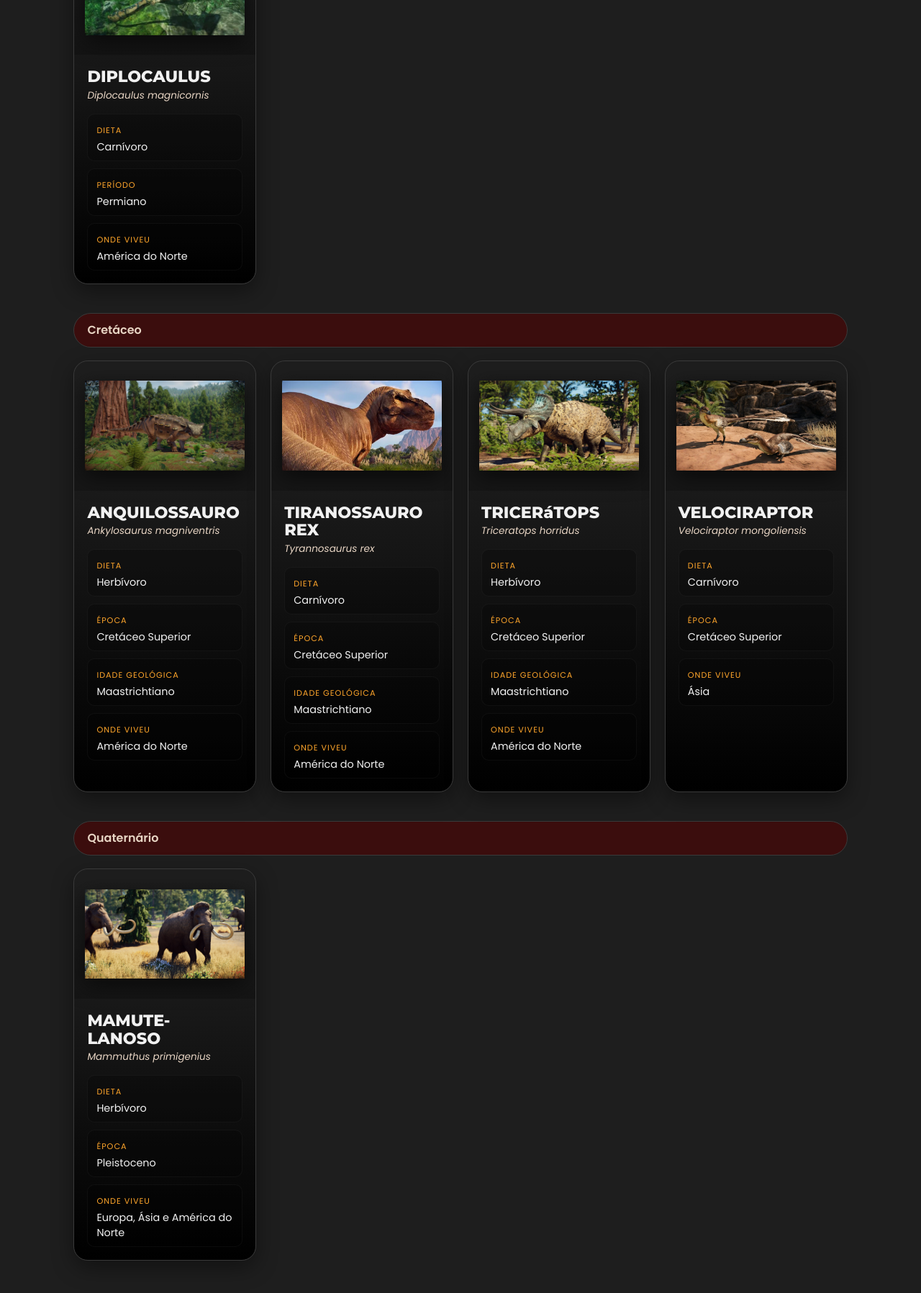
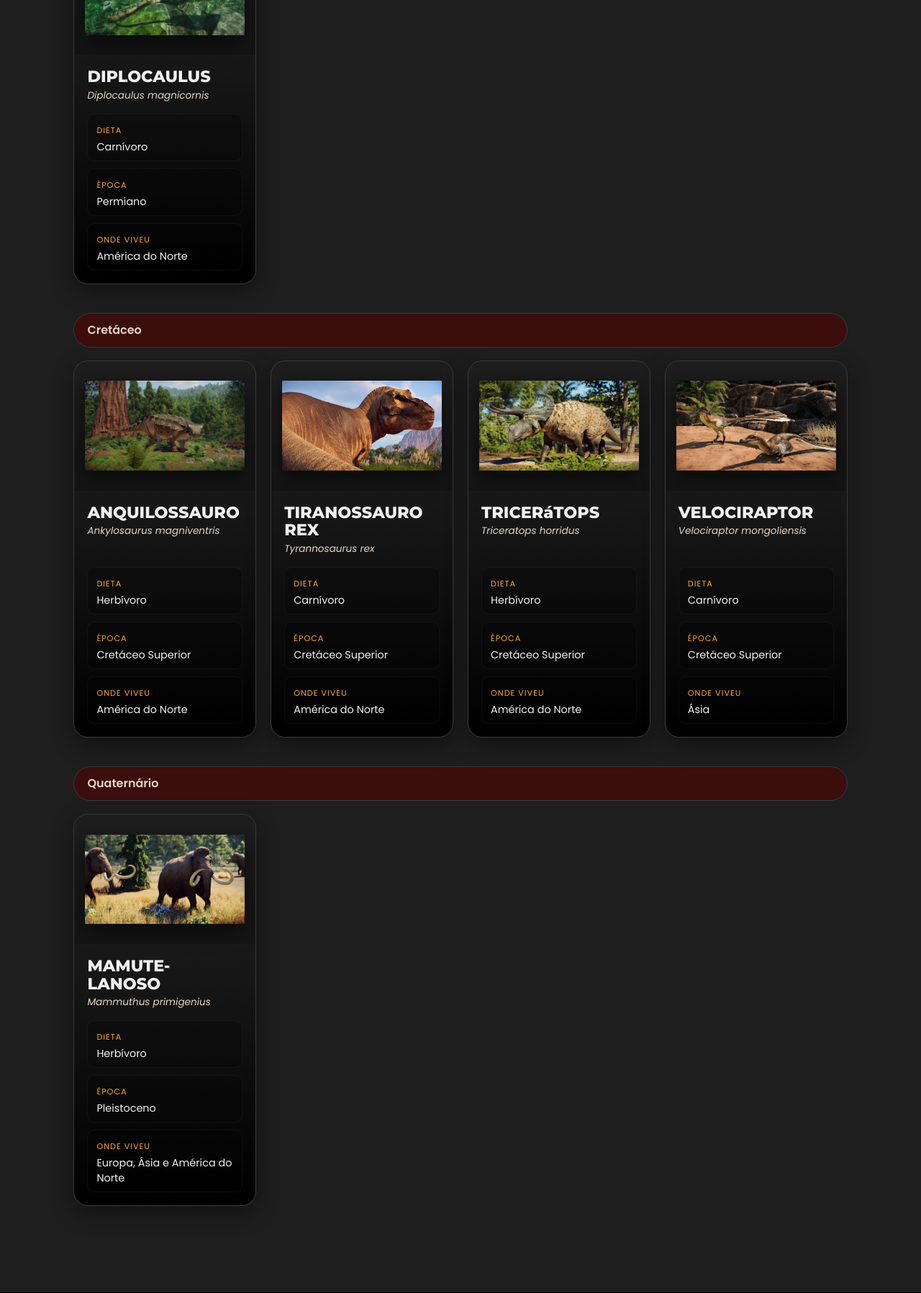
Before and after one commit to DinizDDD/PaleoPedia, a PHP site: page /index.php?page=species in a window 1280 px wide. Shown: the part 561-2358 px from the top of the page at 72% size. Run offline with PHP 8.4, Linux system fonts and the light colour scheme; data comes from the database, SQL or seed files in the repository.

Commit message:
Fixes in the cards

```diff
--- a/assets/css/card.css
+++ b/assets/css/card.css
@@ -219,7 +219,9 @@
 .species-card {
     width: 100%;
     min-height: auto;
-    background: linear-gradient( 180deg, var(--Cinza-Card) 0%, var(--Preto) 100%);
+    display: flex;
+    flex-direction: column;
+    background: linear-gradient(180deg, var(--Cinza-Card) 0%, var(--Preto) 100%);
     border-radius: 20px;
     overflow: hidden;
     transition: 0.3s ease;
@@ -261,7 +263,7 @@
     display: flex;
     flex-direction: column;
     gap: 15px;
-    height: calc(100% - 180px);
+    flex: 1;
 }
 
 .species-title h2 {
@@ -287,6 +289,7 @@
     display: flex;
     flex-direction: column;
     gap: 10px;
+    margin-top: auto;
 }
 
 .info-item {
--- a/includes/card.php
+++ b/includes/card.php
@@ -49,24 +49,16 @@
                     </p>
                 </div>
 
-                <?php if (!empty($species['epoch_name'])): ?>
-                    <div class="info-item">
-                        <span>Época</span>
-                        <p><?= htmlspecialchars($species['epoch_name']); ?></p>
-                    </div>
-                <?php elseif (!empty($species['period_name'])): ?>
-                    <div class="info-item">
-                        <span>Período</span>
-                        <p><?= htmlspecialchars($species['period_name']); ?></p>
-                    </div>
-                <?php endif; ?>
-
-                <?php if (!empty($species['age_name'])): ?>
-                    <div class="info-item">
-                        <span>Idade geológica</span>
-                        <p><?= htmlspecialchars($species['age_name']); ?></p>
-                    </div>
-                <?php endif; ?>
+                <div class="info-item">
+                    <span>Época</span>
+                    <p>
+                        <?= htmlspecialchars(
+                            $species['epoch_name'] ?? $species['period_name'] ?? 'Não informada',
+                            ENT_QUOTES,
+                            'UTF-8'
+                        ); ?>
+                    </p>
+                </div>
 
                 <div class="info-item">
                     <span>Onde viveu</span>
--- a/pages/species.php
+++ b/pages/species.php
@@ -134,12 +134,6 @@ SELECT
             THEN geo_parent.name
         ELSE NULL
     END AS epoch_name,
-
-    CASE
-        WHEN geo_time.type = 'idade'
-            THEN geo_time.name
-        ELSE NULL
-    END AS age_name,
 
     CASE
         WHEN geo_time.type = 'periodo'
```
